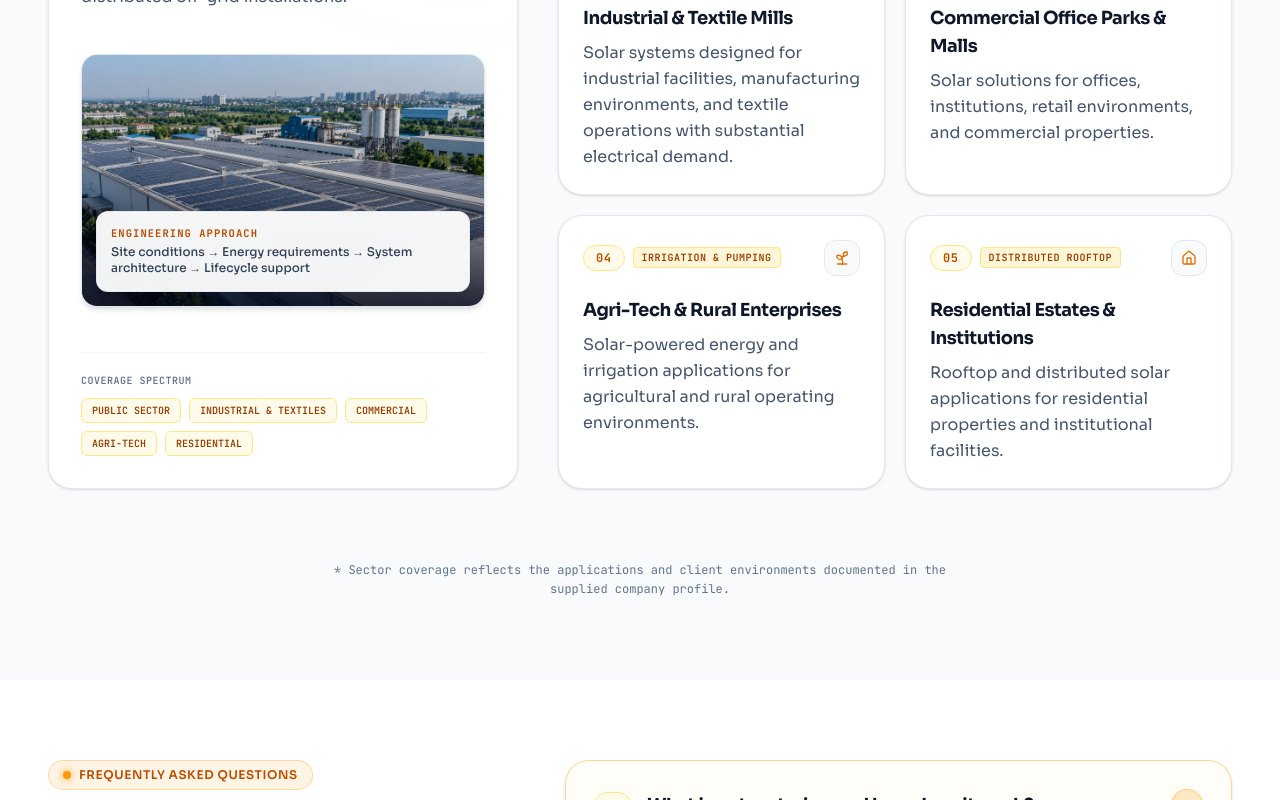
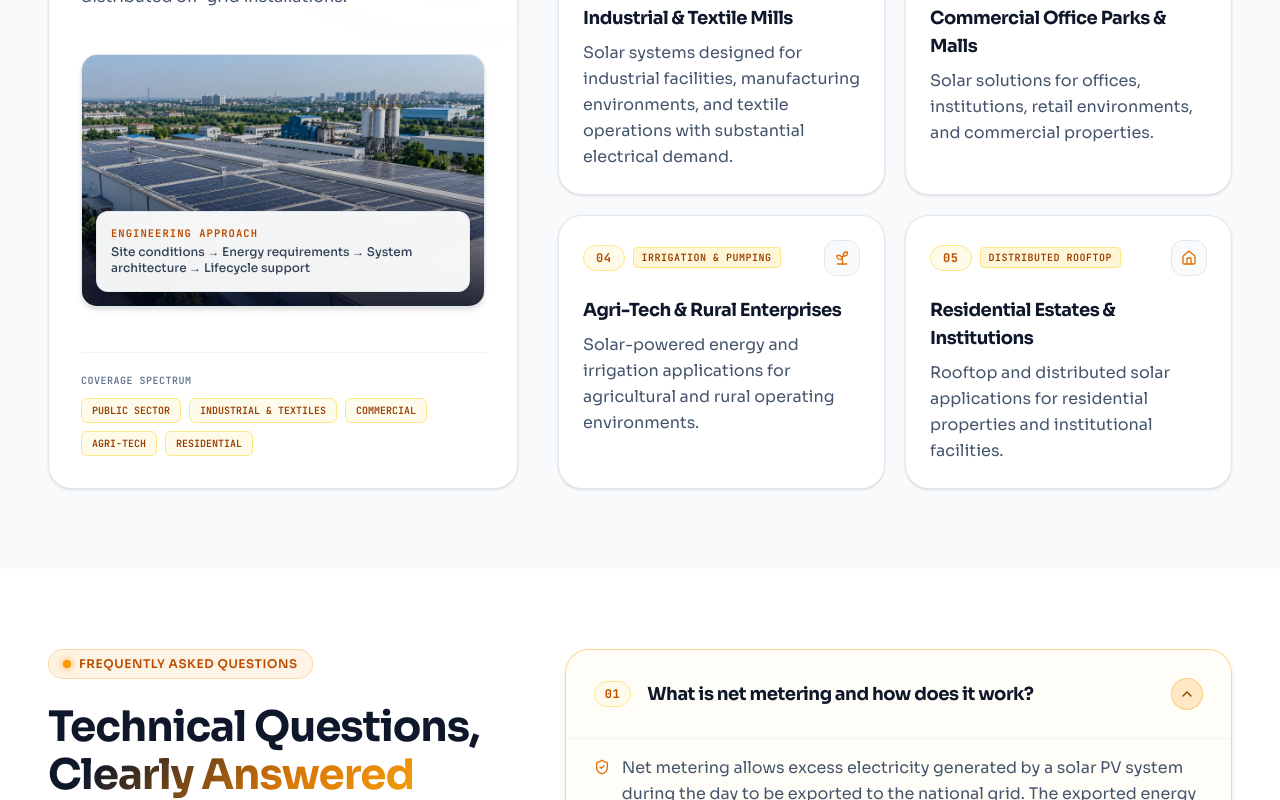
Before and after one commit to mamunaio/net-bangla-solar, a Next.js app: page / in a window 1280 px wide. Shown: the part 10447-11247 px from the top of the page. Built offline with nearby package versions, Linux system fonts and the light colour scheme.

Commit message:
refactor: remove sector coverage footnote disclaimer from Who We Serve section

```diff
--- a/components/sections/TestimonialsSection.tsx
+++ b/components/sections/TestimonialsSection.tsx
@@ -231,13 +231,6 @@ export function TestimonialsSection() {
           </div>
         </div>
 
-        {/* RESTRAINED SUPPORTING LINE */}
-        <div className="pt-2 text-center">
-          <p className="text-xs font-mono text-slate-500 max-w-2xl mx-auto leading-relaxed">
-            * Sector coverage reflects the applications and client environments
-            documented in the supplied company profile.
-          </p>
-        </div>
       </Container>
     </section>
   );
```
